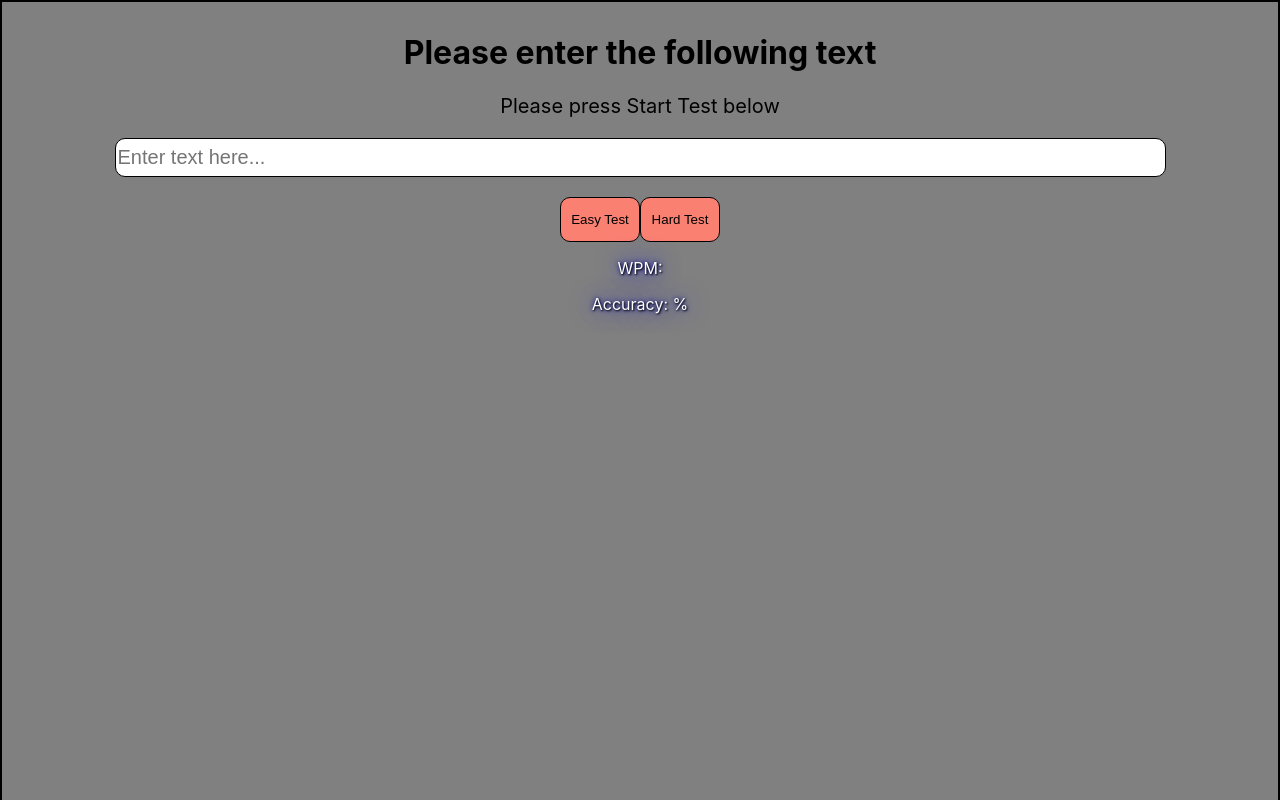
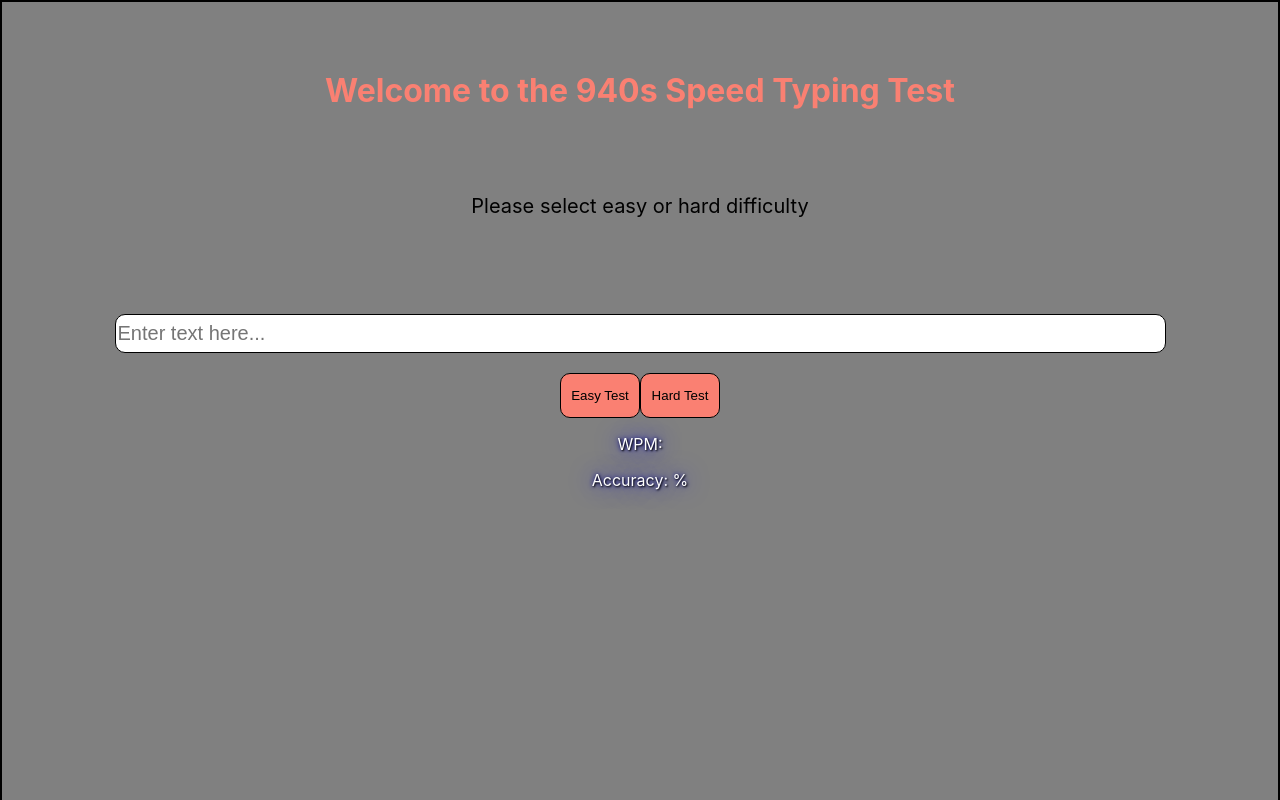
Before and after one commit to 940s/speed_typing_fe, a React (Create React App) app: page / in a window 1280 px wide. Shown: the top 800 px of the page. Built offline with nearby package versions, Linux system fonts and the light colour scheme.

Commit message:
Removed auto complete and CSS changes
Co-authored-by: Chris Reichert <chris.a.reichert@gmail.com>
Co-authored-by: David Hecker <heckerdw@gmail.com>
Co-authored-by: Shan Jiang <johnson33399@gmail.com>

```diff
--- a/src/SpeedTest.css
+++ b/src/SpeedTest.css
@@ -33,3 +33,13 @@ p {
     color: white;
   text-shadow: 1px 1px 2px black, 0 0 25px blue, 0 0 5px darkblue;
 }
+article {
+    min-height: 100px;
+    text-align: center;
+    padding-top: 5%;
+}
+
+h1 {
+    color: salmon;
+    padding-top: 3%;
+}
--- a/src/SpeedTest.js
+++ b/src/SpeedTest.js
@@ -8,7 +8,7 @@ class SpeedTest extends React.Component {
     super(props);
     this.state = {
       WPM: [],
-      testText: 'Please press Start Test below',
+      testText: 'Please select easy or hard difficulty',
       userText: '',
       startTime:0,
       endTime:0,
@@ -35,6 +35,7 @@ class SpeedTest extends React.Component {
   }
 
   getHardText = async () => {
+    document.inputForm.reset();
     try {
       let response = await axios.get(`${process.env.REACT_APP_API}get_text`);
       console.log('app get data: ', response.data)
@@ -104,11 +105,11 @@ class SpeedTest extends React.Component {
       <>
         <header></header>
         <main>
-          <h1>Please enter the following text</h1>
+          <h1>Welcome to the 940s Speed Typing Test</h1>
           <article style={{maxWidth: '48%', margin: '0px auto', fontSize: '20px'}}><TextColor id="testText" text={this.state.testText} userText={this.state.userText}/></article>
-          <form action="/action_page.php">
+          <form action="/action_page.php" name='inputForm'>
             <label for="lname"></label>
-            <input type="text" id="lname" placeholder='Enter text here...' name="lname" size="85" onChange={(event) => this.getResults(event)} />
+            <input type="text" id="lname" autoComplete='off' placeholder='Enter text here...' name="lname" size="85" onChange={(event) => this.getResults(event)} />
           </form>
           <button onClick={this.getEasyText}>Easy Test</button>
           <button onClick={this.getHardText}>Hard Test</button>
```
